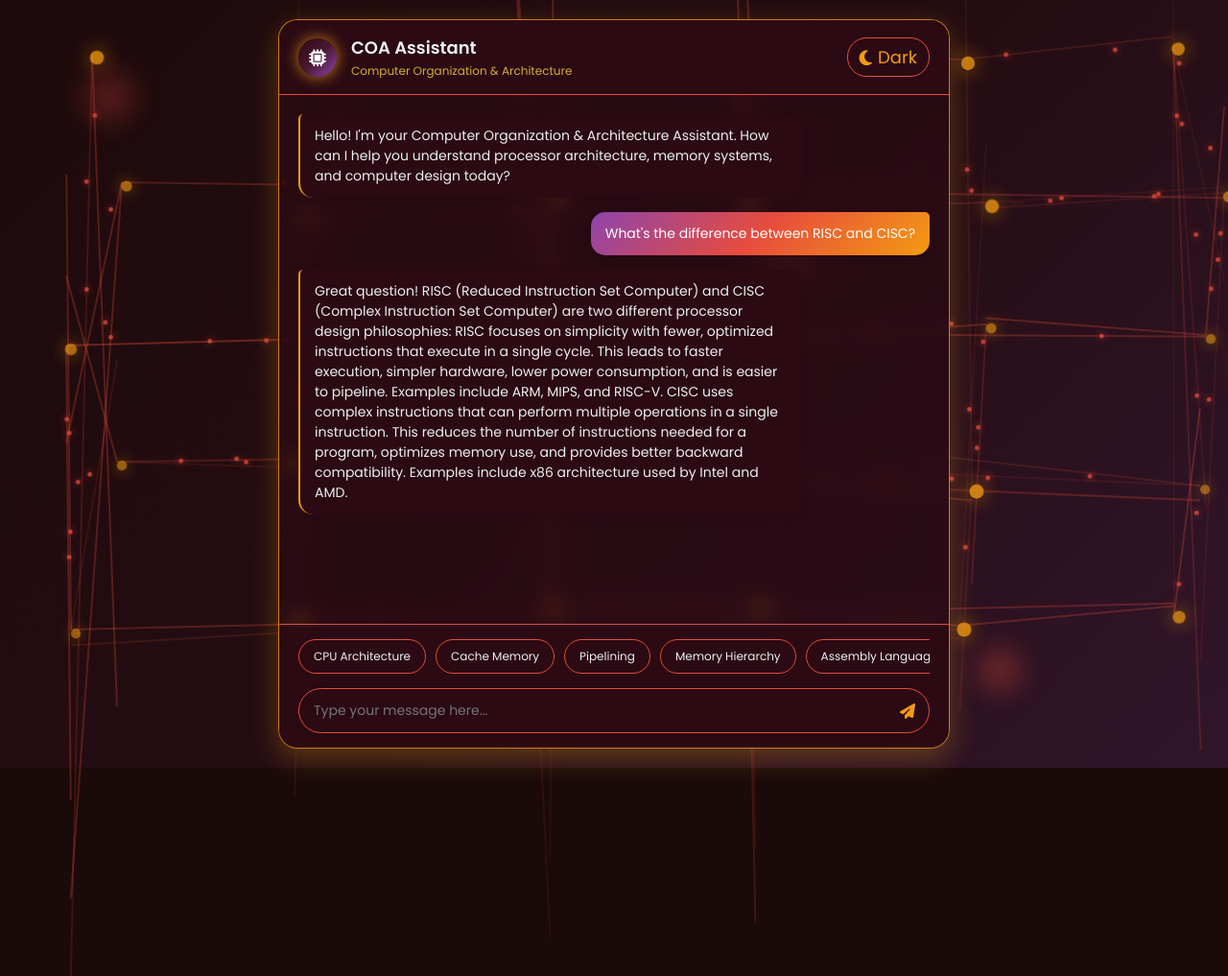
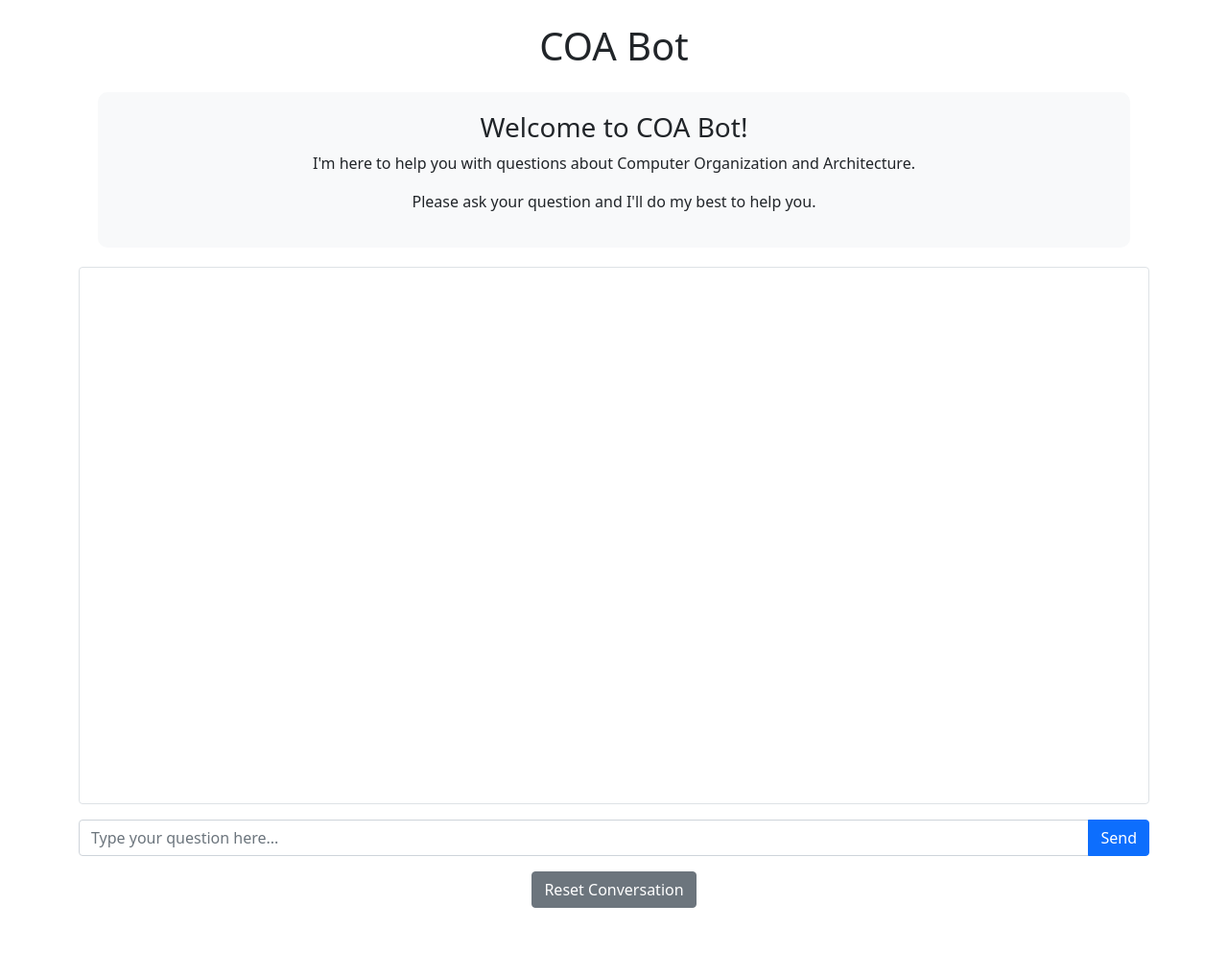
Before and after one commit to MindSyncAI/COA-BOT-1, a Flask app: page / in a window 1280 px wide; the page is wider, and only the part inside the window is pictured. Shown: that part at 96% size. After the commit the page ends 946 px from the top of that part, so only its background shows below. Run offline with Flask 3, Linux system fonts and the light colour scheme; parts of the project's set-up code (start-up, migrations or seed data) failed here and were passed over.

Commit message:
Update index.html

```diff
--- a/templates/index.html
+++ b/templates/index.html
@@ -3,70 +3,117 @@
 <head>
     <meta charset="UTF-8">
     <meta name="viewport" content="width=device-width, initial-scale=1.0">
-    <title>COA Assistant</title>
-    <link href="https://fonts.googleapis.com/css2?family=Poppins:wght@300;400;500;600;700&display=swap" rel="stylesheet">
-    <link rel="stylesheet" href="https://cdnjs.cloudflare.com/ajax/libs/font-awesome/6.4.0/css/all.min.css">
-    <link rel="stylesheet" href="{{ url_for('static', filename='style.css') }}">
+    <title>COA Bot</title>
+    <link href="https://cdn.jsdelivr.net/npm/bootstrap@5.1.3/dist/css/bootstrap.min.css" rel="stylesheet">
+    <style>
+        .chat-container {
+            height: 70vh;
+            overflow-y: auto;
+        }
+        .message {
+            margin: 10px;
+            padding: 10px;
+            border-radius: 10px;
+            max-width: 80%;
+        }
+        .user-message {
+            background-color: #007bff;
+            color: white;
+            margin-left: auto;
+        }
+        .bot-message {
+            background-color: #f8f9fa;
+            color: black;
+        }
+        .welcome-message {
+            text-align: center;
+            padding: 20px;
+            background-color: #f8f9fa;
+            border-radius: 10px;
+            margin: 20px;
+        }
+    </style>
 </head>
 <body>
-    <!-- Background elements container -->
-    <div class="background-animation" id="backgroundAnimation"></div>
-
-    <!-- Main container -->
-    <div class="container">
-        <div class="chat-container">
-            <!-- Chat header with title and theme toggle -->
-            <div class="chat-header">
-                <div class="chat-header-info">
-                    <div class="chat-icon">
-                        <i class="fas fa-microchip"></i>
-                    </div>
-                    <div class="chat-title">
-                        <h1>COA Assistant</h1>
-                        <p>Computer Organization & Architecture</p>
-                    </div>
-                </div>
-                <button class="theme-toggle" id="themeToggle">
-                    <i class="fas fa-moon"></i>
-                    <span>Dark</span>
-                </button>
-            </div>
-
-            <!-- Chat messages area -->
-            <div class="chat-messages" id="chatMessages">
-                <div class="message bot-message">
-                    Hello! I'm your Computer Organization & Architecture Assistant. How can I help you understand processor architecture, memory systems, and computer design today?
-                </div>
-                <div class="message user-message">
-                    What's the difference between RISC and CISC?
-                </div>
-                <div class="message bot-message">
-                    Great question! RISC (Reduced Instruction Set Computer) and CISC (Complex Instruction Set Computer) are two different processor design philosophies:
-
-                    RISC focuses on simplicity with fewer, optimized instructions that execute in a single cycle. This leads to faster execution, simpler hardware, lower power consumption, and is easier to pipeline. Examples include ARM, MIPS, and RISC-V.
-
-                    CISC uses complex instructions that can perform multiple operations in a single instruction. This reduces the number of instructions needed for a program, optimizes memory use, and provides better backward compatibility. Examples include x86 architecture used by Intel and AMD.
-                </div>
-            </div>
-
-            <!-- Input area with suggestion chips and message input -->
-            <div class="chat-input-container">
-                <div class="chip-container">
-                    <div class="chip">CPU Architecture</div>
-                    <div class="chip">Cache Memory</div>
-                    <div class="chip">Pipelining</div>
-                    <div class="chip">Memory Hierarchy</div>
-                    <div class="chip">Assembly Language</div>
-                    <div class="chip">I/O Systems</div>
-                </div>
-                <div class="input-group">
-                    <input type="text" class="chat-input" placeholder="Type your message here..." id="messageInput">
-                    <i class="fas fa-paper-plane input-icon" id="sendButton"></i>
-                </div>
-            </div>
+    <div class="container mt-4">
+        <h1 class="text-center mb-4">COA Bot</h1>
+        <div class="welcome-message">
+            <h3>Welcome to COA Bot!</h3>
+            <p>I'm here to help you with questions about Computer Organization and Architecture.</p>
+            <p>Please ask your question and I'll do my best to help you.</p>
+        </div>
+        <div class="chat-container border rounded p-3 mb-3" id="chatContainer">
+            <!-- Messages will be added here -->
+        </div>
+        <div class="input-group mb-3">
+            <input type="text" class="form-control" id="userInput" placeholder="Type your question here...">
+            <button class="btn btn-primary" onclick="sendMessage()">Send</button>
+        </div>
+        <div class="text-center">
+            <button class="btn btn-secondary" onclick="resetChat()">Reset Conversation</button>
         </div>
     </div>
 
-    <script src="{{ url_for('static', filename='script.js') }}"></script>
+    <script>
+        const chatContainer = document.getElementById('chatContainer');
+        const userInput = document.getElementById('userInput');
+
+        userInput.addEventListener('keypress', function(e) {
+            if (e.key === 'Enter') {
+                sendMessage();
+            }
+        });
+
+        function addMessage(message, isUser) {
+            const messageDiv = document.createElement('div');
+            messageDiv.className = `message ${isUser ? 'user-message' : 'bot-message'}`;
+            messageDiv.textContent = message;
+            chatContainer.appendChild(messageDiv);
+            chatContainer.scrollTop = chatContainer.scrollHeight;
+        }
+
+        async function sendMessage() {
+            const message = userInput.value.trim();
+            if (!message) return;
+
+            addMessage(message, true);
+            userInput.value = '';
+
+            try {
+                const response = await fetch('/ask', {
+                    method: 'POST',
+                    headers: {
+                        'Content-Type': 'application/json',
+                    },
+                    body: JSON.stringify({ message: message }),
+                });
+
+                const data = await response.json();
+                addMessage(data.answer, false);
+            } catch (error) {
+                console.error('Error:', error);
+                addMessage('Sorry, there was an error processing your request.', false);
+            }
+        }
+
+        async function resetChat() {
+            try {
+                await fetch('/reset', {
+                    method: 'POST',
+                });
+                chatContainer.innerHTML = '';
+                const welcomeMessage = document.createElement('div');
+                welcomeMessage.className = 'welcome-message';
+                welcomeMessage.innerHTML = `
+                    <h3>Welcome to COA Bot!</h3>
+                    <p>I'm here to help you with questions about Computer Organization and Architecture.</p>
+                    <p>Please ask your question and I'll do my best to help you.</p>
+                `;
+                chatContainer.appendChild(welcomeMessage);
+            } catch (error) {
+                console.error('Error:', error);
+            }
+        }
+    </script>
 </body>
 </html>
```
